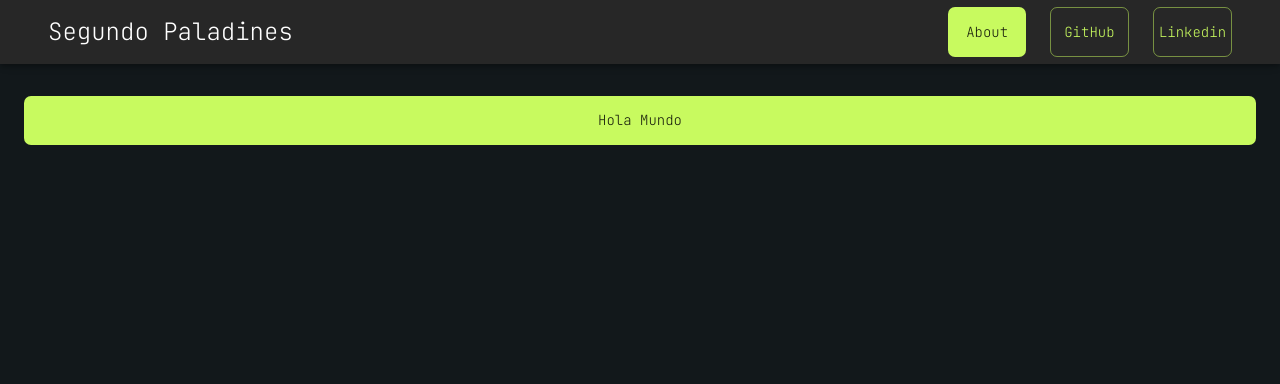
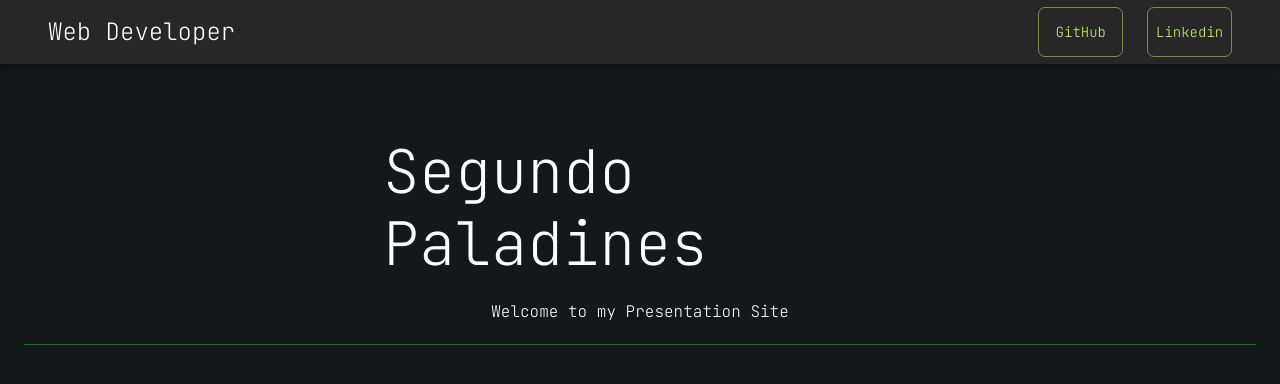
Before and after one commit to SegundoPaladines/SegundoPaladines.github.io, a React (Create React App) app: page / in a window 1280 px wide. Shown: the top 384 px of the page. Built offline with nearby package versions, Linux system fonts and the light colour scheme.

Commit message:
Titulo nombre animado

```diff
--- a/src/common/navbar.tsx
+++ b/src/common/navbar.tsx
@@ -4,12 +4,19 @@ import { AppBar, Box, Toolbar, Container, Grid, Button, Typography, Stack } from
 // construccion del menú bar
 //las constantes que se importan deben tener nombre comenzado con mayusculas
 export const NavBar: React.FC <{}> = () => {
+    const gitHub = () => {
+        window.open('https://github.com/SegundoPaladines', '_blank');
+    };
+    const linkedin = () => {
+        window.open('https://www.linkedin.com/in/segundo-paladines-ortiz-b60216257/', '_blank');
+    };
+
     return (
         //contenedor del menú de navegacion
         /*Se trae el App bar, dentro va el toolbar, luego un contendeodor
             y finalmente el grid que contiene items */
         <Box sx={{ flexGrow: 1 }}>
-            <AppBar position="fixed">
+            <AppBar position="sticky">
                 <Toolbar>
                     <Container maxWidth = "xl">
                         <Grid
@@ -21,13 +28,12 @@ export const NavBar: React.FC <{}> = () => {
                             <Grid item>
                                 <Typography
                                     fontSize={24}
-                                > Segundo Paladines </Typography>
+                                > Web Developer </Typography>
                             </Grid>
                             <Grid item>
                                 <Stack direction="row" spacing= {3}>
-                                    <Button variant="contained">About</Button>
-                                    <Button variant="outlined">GitHub</Button>
-                                    <Button variant="outlined">Linkedin</Button>
+                                    <Button variant="outlined" onClick={() => gitHub()}>GitHub</Button>
+                                    <Button variant="outlined" onClick={() => linkedin()}>Linkedin</Button>
                                 </Stack>
                             </Grid>
                         </Grid>
--- /dev/null
+++ b/src/components/header/index.tsx
@@ -0,0 +1,67 @@
+import { Box, Grid, Typography, Divider } from '@mui/material';
+import React, { useState, useEffect } from 'react';
+
+type HeaderProps = {
+    title: string;
+    description: string;
+    element?: React.ReactNode | null;
+}
+
+export const HeaderComponent:React.FC <HeaderProps> = ({title, description, element}) => {
+
+    //animar el titulo
+    const [titulo, setTitulo] = useState('');
+    const [caracterActual, setCaracterActual] = useState(0);
+
+    useEffect (() => {
+        const intervalo = setInterval(() => {
+            if(caracterActual < title.length){
+                setTitulo((prv) => prv + title[caracterActual]);
+                setCaracterActual((prv) => prv + 1);
+            }
+            else{
+                clearInterval(intervalo);
+            }
+        }, 100); //velocidad de escritura
+        return () => clearInterval(intervalo);
+    }, [title, caracterActual]);
+
+    return (
+        <div>
+                <Box sx ={{
+                width: "100%",
+                height:  "150"
+            }}>
+                <Grid
+                    container
+                    direction="row"
+                    justifyContent="center"
+                    alignItems="center"
+                    sx = {{height: "100%"}}
+                >
+                    <Grid item xs = {5}>
+                        <Grid
+                                container
+                                direction="column"
+                                justifyContent="center"
+                                alignItems="center"
+                                sx = {{height: "100%"}}
+                            >
+                            <Grid item>
+                                <Typography variant='h2'> {titulo} </Typography>
+                            </Grid>
+                            <Grid item sx = {{mt:2.5}}>
+                                <Typography> {description} </Typography>
+                            </Grid>
+                            {element !== undefined && <Grid item sx={{mt:4}}>{element}</Grid>}
+                        </Grid>
+                    </Grid>
+                </Grid>
+            </Box>
+            <Divider sx={{
+                mt:2.5,
+                borderBottomColor:"green"
+            }} />
+        </div>
+    );
+}
--- /dev/null
+++ b/src/components/index.tsx
@@ -0,0 +1 @@
+export { HeaderComponent } from './header/index';
--- a/src/pages/about/index.tsx
+++ b/src/pages/about/index.tsx
@@ -1,11 +1,14 @@
 import React from 'react';
-import {Container, Button} from '@mui/material'
+import {Container} from '@mui/material'
+import { HeaderComponent } from '../../components/';
 
 export const AboutPage: React.FC <{}> = () => {
     return (
         <Container maxWidth="xl" sx={{ mt: 9 }}>
-            <br />
-            <Button variant="contained" >Hola Mundo</Button>
+            <HeaderComponent
+                title='Segundo Paladines'
+                description='Welcome to my Presentation Site'
+            />
         </Container>
     );
 }
```
